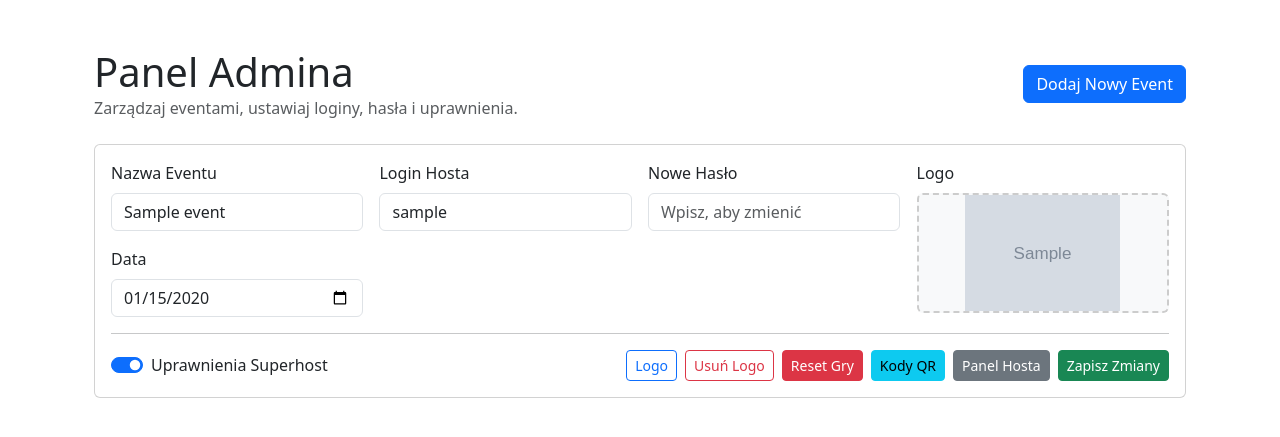
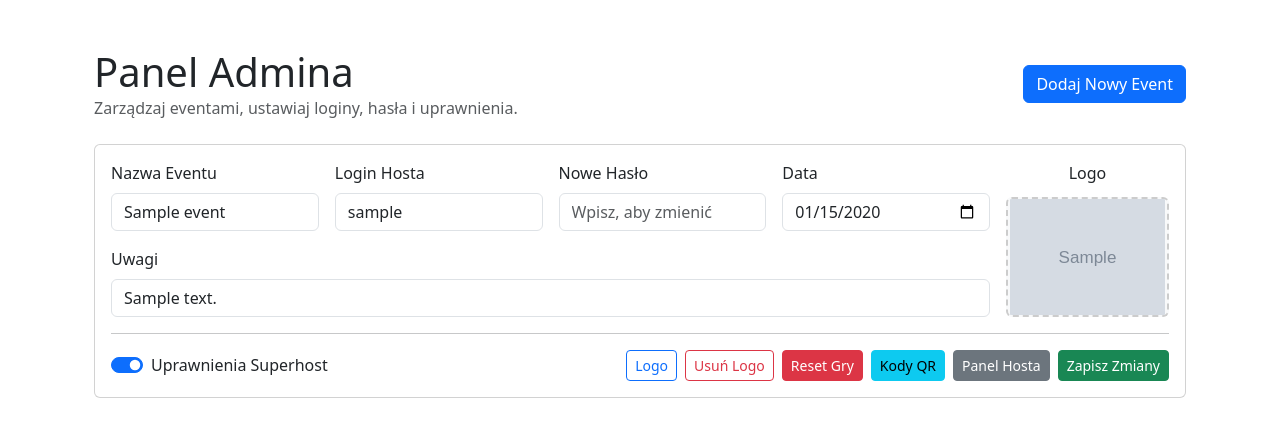
Before and after one commit to michalkopec1981/Saper-2, a Flask app: page /admin in a window 1280 px wide. Shown: the top 437 px of the page. Run offline with Flask 2, Linux system fonts and the light colour scheme; the visitor is signed in with stand-in values (Sample User, id 1); tables that the repository leaves empty hold one stand-in row (values such as "Sample post"); grey boxes marked "Sample" are stand-in pictures.

Commit message:
Update admin.html

```diff
--- a/templates/admin.html
+++ b/templates/admin.html
@@ -14,6 +14,7 @@
         align-items: center;
         background-color: #f8f9fa;
         overflow: hidden;
+        margin-top: auto;
     }
     .logo-area img {
         max-width: 100%;
@@ -23,6 +24,11 @@
     .logo-placeholder {
         color: #6c757d;
         font-size: 0.9rem;
+    }
+    .notes-textarea {
+        resize: none;
+        overflow-y: hidden;
+        min-height: 38px; /* Standard input height */
     }
 </style>
 {% endblock %}
@@ -92,15 +98,16 @@ document.addEventListener('DOMContentLoaded', function() {
         panel.innerHTML = `
             <div class="card-body">
                 <div class="row g-3">
-                    <div class="col-md-9">
+                    <div class="col-lg-10">
                         <div class="row g-3">
-                            <div class="col-md-4"><label class="form-label">Nazwa Eventu</label><input type="text" class="form-control event-name" value="${event.name}"></div>
-                            <div class="col-md-4"><label class="form-label">Login Hosta</label><input type="text" class="form-control event-login" value="${event.login}"></div>
-                            <div class="col-md-4"><label class="form-label">Nowe Hasło</label><input type="text" class="form-control event-password" placeholder="Wpisz, aby zmienić"></div>
-                            <div class="col-md-4"><label class="form-label">Data</label><input type="date" class="form-control event-date" value="${event.event_date || ''}"></div>
+                            <div class="col-md-3"><label class="form-label">Nazwa Eventu</label><input type="text" class="form-control event-name" value="${event.name || ''}"></div>
+                            <div class="col-md-3"><label class="form-label">Login Hosta</label><input type="text" class="form-control event-login" value="${event.login || ''}"></div>
+                            <div class="col-md-3"><label class="form-label">Nowe Hasło</label><input type="text" class="form-control event-password" placeholder="Wpisz, aby zmienić"></div>
+                            <div class="col-md-3"><label class="form-label">Data</label><input type="date" class="form-control event-date" value="${event.event_date || ''}"></div>
+                            <div class="col-md-12"><label class="form-label">Uwagi</label><textarea class="form-control notes-textarea event-notes" rows="1">${event.notes || ''}</textarea></div>
                         </div>
                     </div>
-                    <div class="col-md-3">
+                    <div class="col-lg-2 d-flex flex-column align-items-center">
                         <label class="form-label">Logo</label>
                         <div class="logo-area">${logoContent}</div>
                     </div>
@@ -123,6 +130,14 @@ document.addEventListener('DOMContentLoaded', function() {
                     </div>
                 </div>
             </div>`;
+
+        // Auto-resize textarea
+        const textarea = panel.querySelector('.notes-textarea');
+        textarea.addEventListener('input', () => {
+            textarea.style.height = 'auto';
+            textarea.style.height = (textarea.scrollHeight) + 'px';
+        });
+
         return panel;
     }
 
@@ -174,7 +189,8 @@ document.addEventListener('DOMContentLoaded', function() {
                 login: panel.querySelector('.event-login').value,
                 password: panel.querySelector('.event-password').value,
                 is_superhost: panel.querySelector('.event-superhost').checked,
-                event_date: panel.querySelector('.event-date').value
+                event_date: panel.querySelector('.event-date').value,
+                notes: panel.querySelector('.event-notes').value
             };
             const result = await fetchApi(`/api/admin/event/${eventId}`, { method: 'PUT', body: payload });
             if (result) showStatus(`Zapisano zmiany dla Eventu ${eventId}.`);
```
